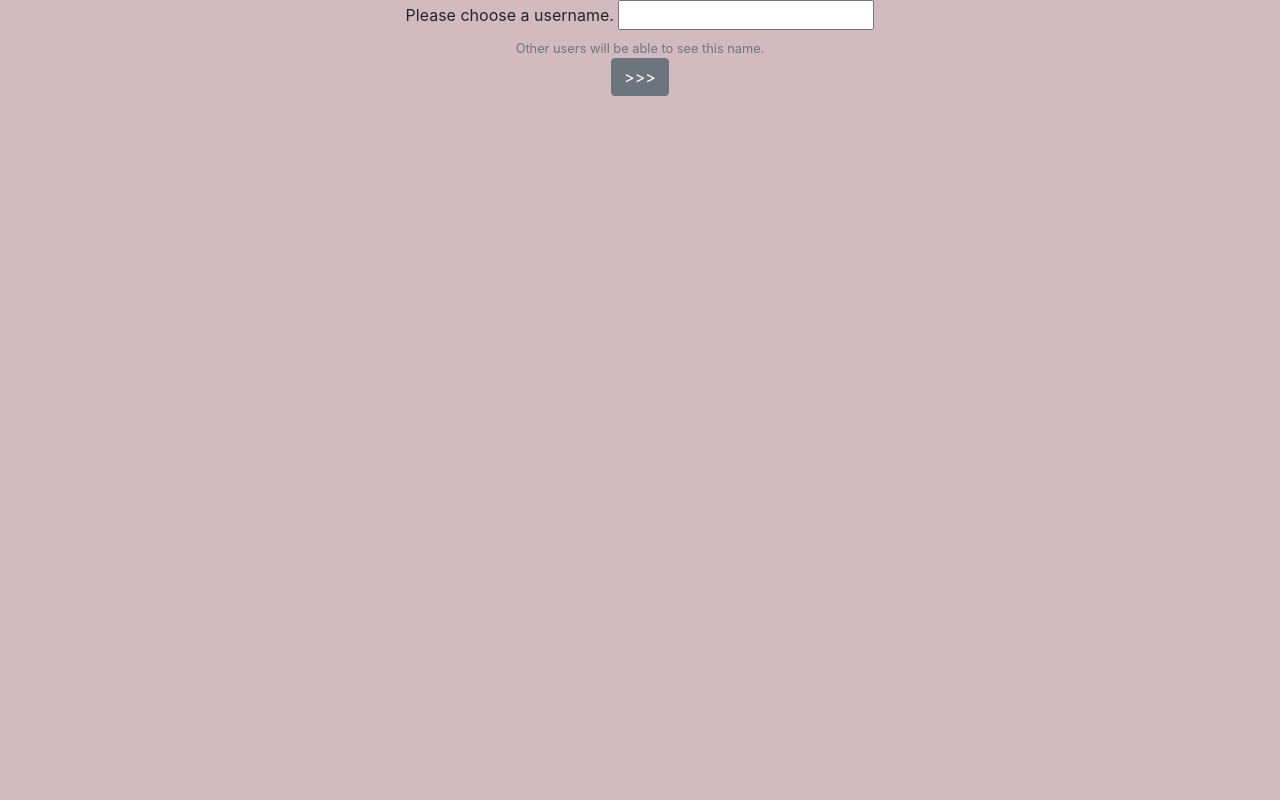
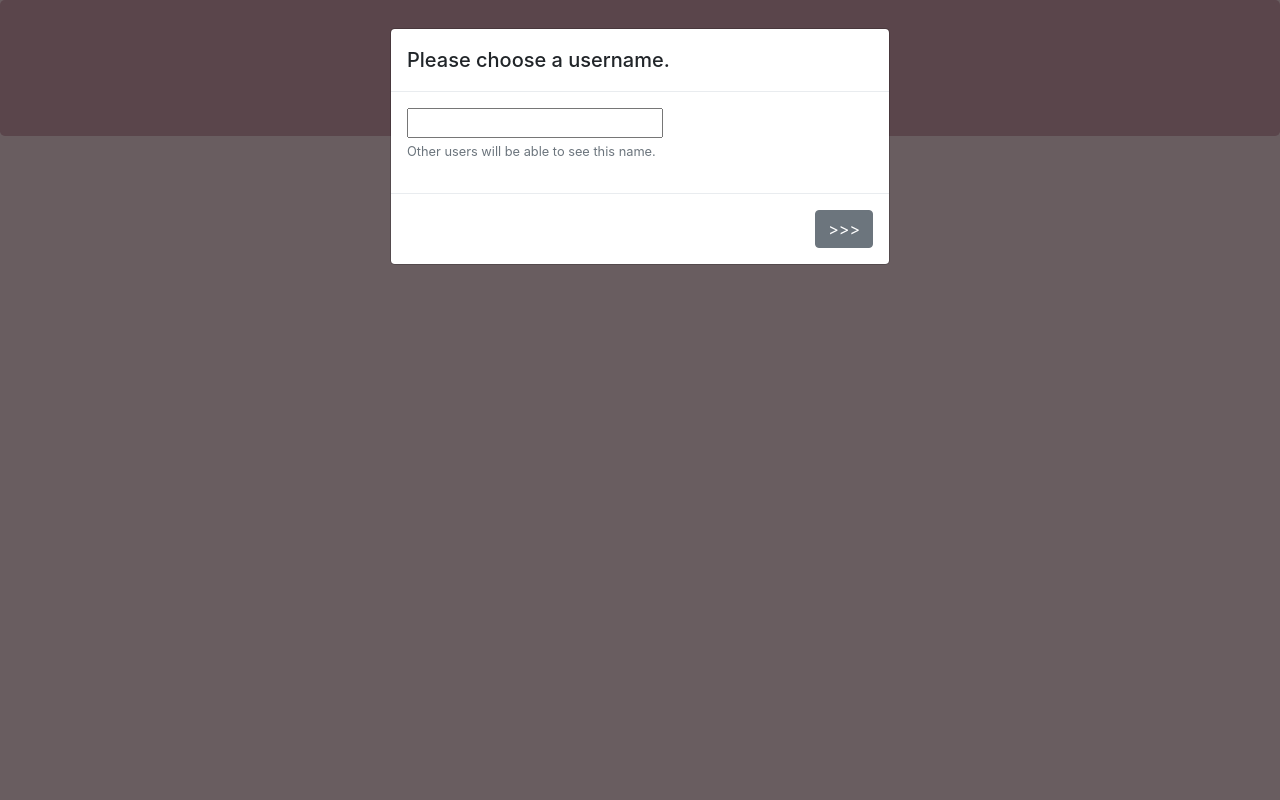
Before and after one commit to brleony/project2, a Flask app: page / in a window 1280 px wide. Run offline with Flask 2, Linux system fonts and the light colour scheme; some libraries are stand-ins or nearby versions.

Commit message:
Ask for username with modal

```diff
--- a/static/main.js
+++ b/static/main.js
@@ -6,15 +6,46 @@
 // Wait until DOM has loaded.
 document.addEventListener('DOMContentLoaded', () => {
 
-    // Save username.
+    // Get username from local storage.
+    username = localStorage.getItem('username');
+    console.log(username);
+
+    // If user hasn't chosen a name: show username modal.
+    if (!username) {
+        username_modal();
+    } else {
+        // Welcome user.
+        document.querySelector('#welcome').innerHTML = `Hello ${username}`;
+    }
+
+});
+
+
+// Shows the username modal until user has entered a valid username.
+function username_modal() {
+
+    // Show modal, don't close when backdrop is clicked or escape is pressed.
+    $('#username_modal').modal({backdrop: 'static', keyboard: false, show: true});
+
+    // When button is clicked, validate username.
     document.querySelector('#username_button').onclick = () => {
 
         const username = document.querySelector('#username').value;
-        localStorage.setItem('username', username);
 
-        // Hide username form.
-        document.querySelector('#ask_username').style.display = 'none';
+        // Ensure user has filled in username that is between 4 and 20 characters.
+        if (!username) {
+            document.querySelector('#username_validation').innerHTML = 'Enter a username.';
+        } else if (username.length < 4 || username.length > 14) {
+            document.querySelector('#username_validation').innerHTML = 'Username needs to be between 4 and 14 characters.';
+        } else {
 
+            // Save username.
+            localStorage.setItem('username', username);
+
+            $('#username_modal').modal('hide');
+
+            // Welcome user.
+            document.querySelector('#welcome').innerHTML = `Hello ${username}`;
+        }
     };
-
-});
+}
--- a/static/style.css
+++ b/static/style.css
@@ -7,3 +7,12 @@ form {
     width: auto;
     display: inline-block;
 }
+
+.jumbotron {
+    background-color: #b58b97;
+}
+
+#username_validation {
+    color: red;
+    font-weight: 600;
+}
--- a/templates/index.html
+++ b/templates/index.html
@@ -19,21 +19,30 @@
     </head>
 
     <body>
-        <main>
-            <div class="container">
-                <div class="row" id="ask_username">
-                    <div class="col-md-12 text-center">
-                        <form>
-                            <label for="username">Please choose a username.</label>
-                            <input autocomplete="off" name="username" id="username" type="text"/>
-                            <small id="username_help" class="form-text text-muted">
-                                Other users will be able to see this name.
-                            </small>
-                            <button type="button" class="btn btn-secondary" id="username_button">>>></button>
-                        </form>
+        <!-- Username modal -->
+        <div class="modal fade" id="username_modal" tabindex="-1" role="dialog">
+            <div class="modal-dialog" role="document">
+                <div class="modal-content">
+                    <div class="modal-header">
+                        <h5 class="modal-title">Please choose a username.</h5>
+                    </div>
+                    <div class="modal-body">
+                        <input autocomplete="off" name="username" id="username" type="text"/>
+                        <small id="username_help" class="form-text text-muted">
+                            Other users will be able to see this name.
+                        </small>
+                        <p id="username_validation"></p>
+                    </div>
+                    <div class="modal-footer">
+                        <button type="button" class="btn btn-secondary" id="username_button">>>></button>
                     </div>
                 </div>
             </div>
-        </main>
+        </div>
+
+        <div class="jumbotron">
+            <h1 class="display-4" id="welcome"></h1>
+        </div>
+
     </body>
 </html>
```
